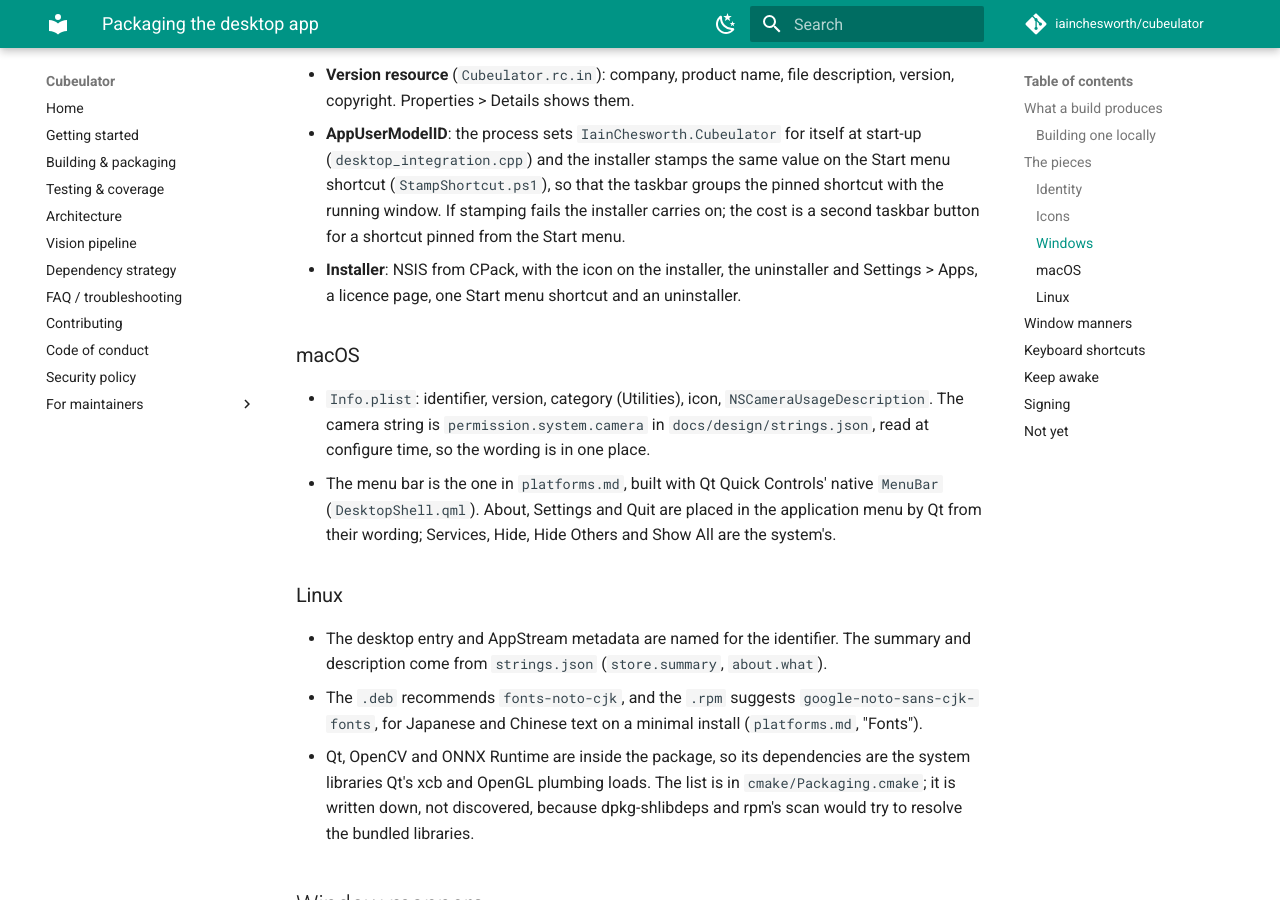
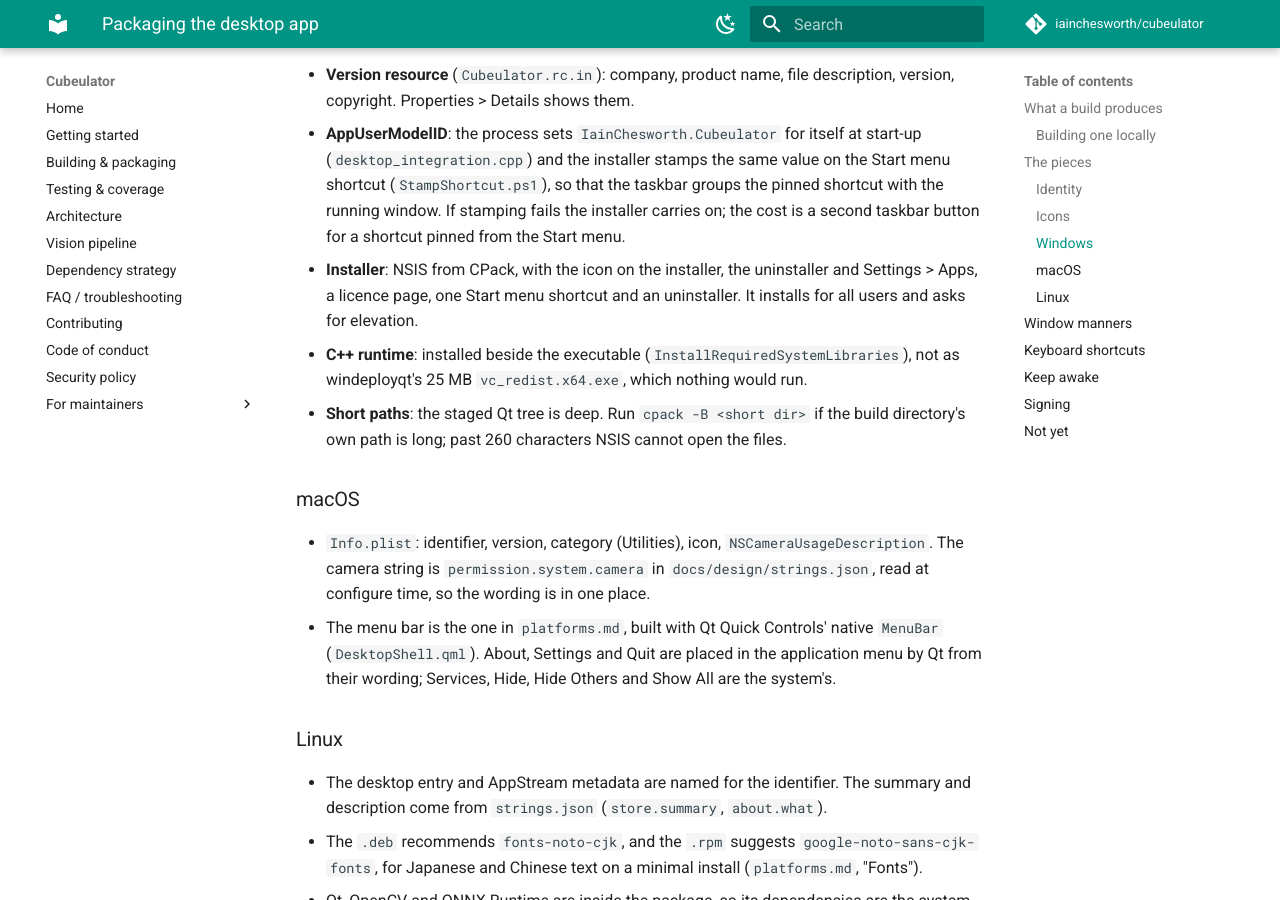
Before and after one commit to iainchesworth/cubeulator, an MkDocs documentation site: the page built from docs/packaging.md, in a window 1280 px wide and 900 px high, scrolled down 3021 px. Built offline with MkDocs 1.6.1 and Material for MkDocs 9.7.7, drawn with Linux system fonts in a browser that asks for light colours; comment, search, counter and statistics services are not loaded.

Commit message:
Install the C++ runtime app-locally and fail CI on a package without its Qt
windeployqt's default is to bundle vc_redist.x64.exe, which nothing in the
installer runs, so the app would not start on a machine without the runtime.
Install the runtime DLLs beside the executable instead.

CI now looks inside each package after uploading it: Qt, the executable, the
bundle identifier and camera string, the desktop entry and the CJK font
recommendation. A deploy step that quietly does nothing on a platform is
worse than a red job.

```diff
--- a/docs/packaging.md
+++ b/docs/packaging.md
@@ -93,7 +93,12 @@
   shortcut pinned from the Start menu.
 - **Installer**: NSIS from CPack, with the icon on the installer, the
   uninstaller and Settings > Apps, a licence page, one Start menu shortcut and
-  an uninstaller.
+  an uninstaller. It installs for all users and asks for elevation.
+- **C++ runtime**: installed beside the executable (`InstallRequiredSystemLibraries`),
+  not as windeployqt's 25 MB `vc_redist.x64.exe`, which nothing would run.
+- **Short paths**: the staged Qt tree is deep. Run `cpack -B <short dir>` if the
+  build directory's own path is long; past 260 characters NSIS cannot open
+  the files.
 
 ### macOS
 
```
Also changed, not shown: 2 other files.
